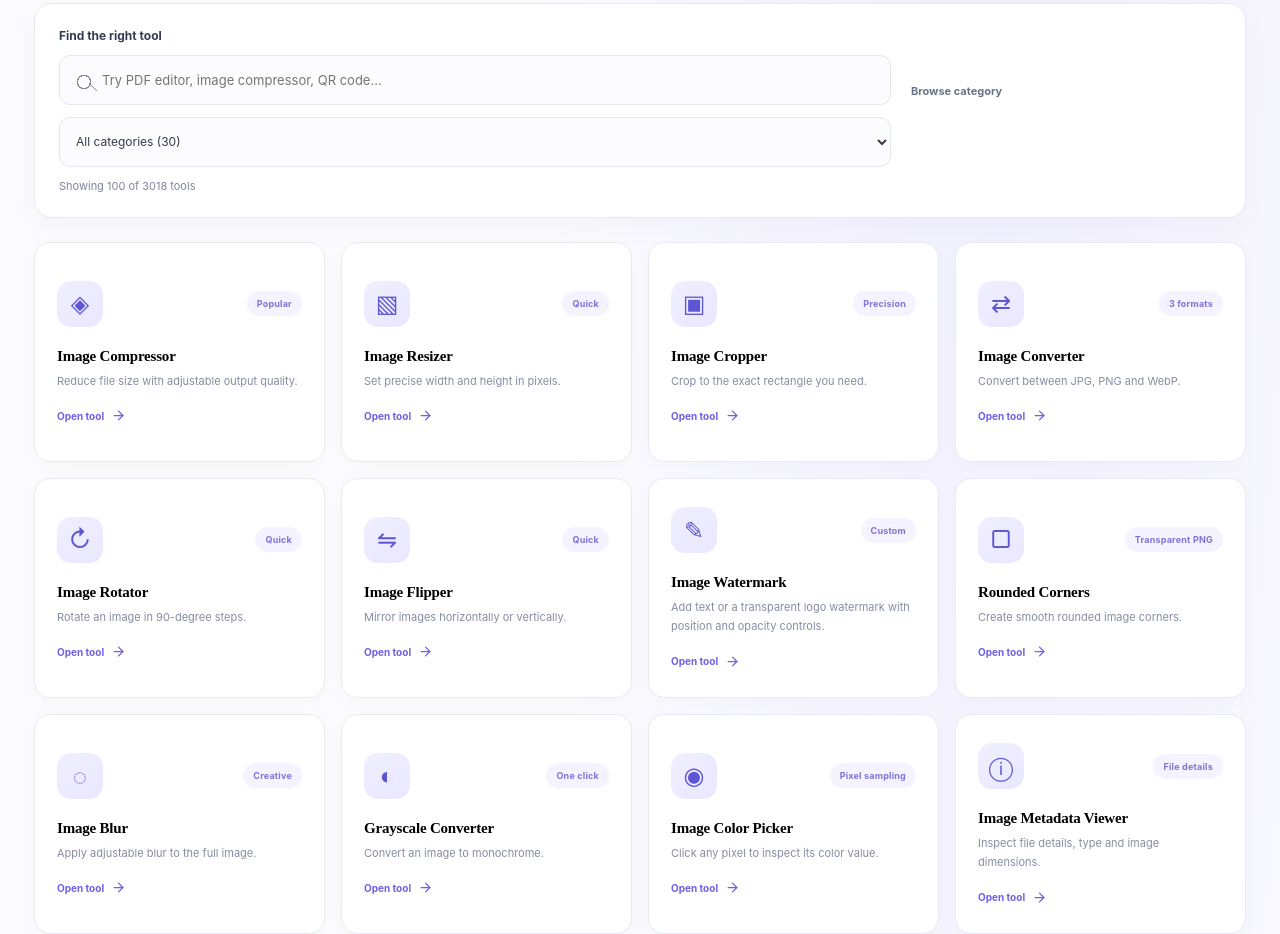
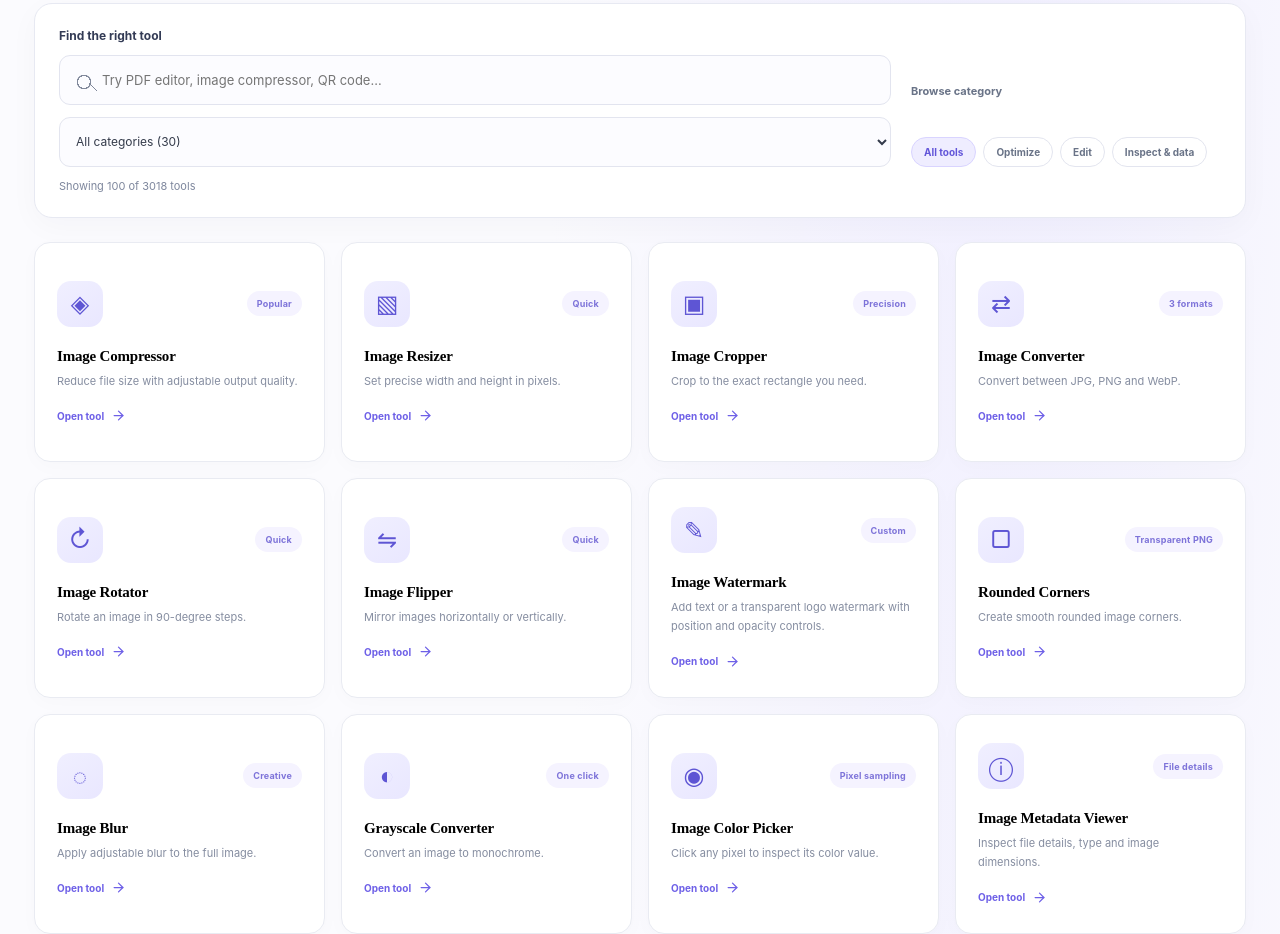
Before and after one commit to Hard-Worker-Dev/PixelTools, a React (Vite) app: page / in a window 1280 px wide. Shown: the part 1020-1954 px from the top of the page. Built offline with nearby package versions, Linux system fonts and the light colour scheme.

Commit message:
fix: restore quick filters and accurate search result counts

```diff
--- a/src/App.tsx
+++ b/src/App.tsx
@@ -1596,7 +1596,10 @@ export default function App() {
             <option value="optimize">Quick filter: Optimize</option><option value="edit">Quick filter: Edit</option><option value="inspect">Quick filter: Inspect & data</option>
             {roadmapCategories.map(group => <option key={group.key} value={group.key}>{group.label} — {group.key === "batch" || group.key === "pdf" ? "101" : "100"} tools</option>)}
           </select>
-          <p className="tool-count" role="status">{toolCategory === "all" ? `Showing ${visibleTools.length} of ${filteredTools.length} tools` : `${filteredTools.length} tools found`}</p>
+          <div className="tool-filters" aria-label="Quick tool filters">
+            {[['all','All tools'],['optimize','Optimize'],['edit','Edit'],['inspect','Inspect & data']].map(([value,label]) => <button type="button" key={value} className={toolCategory===value ? "filter-chip active" : "filter-chip"} aria-pressed={toolCategory===value} onClick={() => setToolCategory(value)}>{label}</button>)}
+          </div>
+          <p className="tool-count" role="status">{toolCategory === "all" && !toolSearch.trim() ? `Showing ${visibleTools.length} of ${filteredTools.length} tools` : `${filteredTools.length} tools found`}</p>
         </div>
         <div className="tool-grid">{visibleTools.map(tool => <button className={tool.comingSoon ? "tool-card disabled" : "tool-card"} key={tool.id} disabled={!!tool.comingSoon} onClick={() => !tool.comingSoon && chooseTool(tool.id as ToolId)}><div className="tool-card-top"><span className="tool-icon">{tool.icon}</span><span className={tool.comingSoon ? "tool-tag coming" : "tool-tag"}>{tool.tag}</span></div><h3>{tool.title}</h3><p>{tool.desc}</p><span className="tool-link">{tool.comingSoon ? "Planned · Coming soon" : "Open tool"} {!tool.comingSoon && <ArrowRight size={15}/>}</span></button>)}</div>
         {filteredTools.length === 0 && <p className="empty-tools">No matching tools. Try another search or choose “All tools”.</p>}
```
